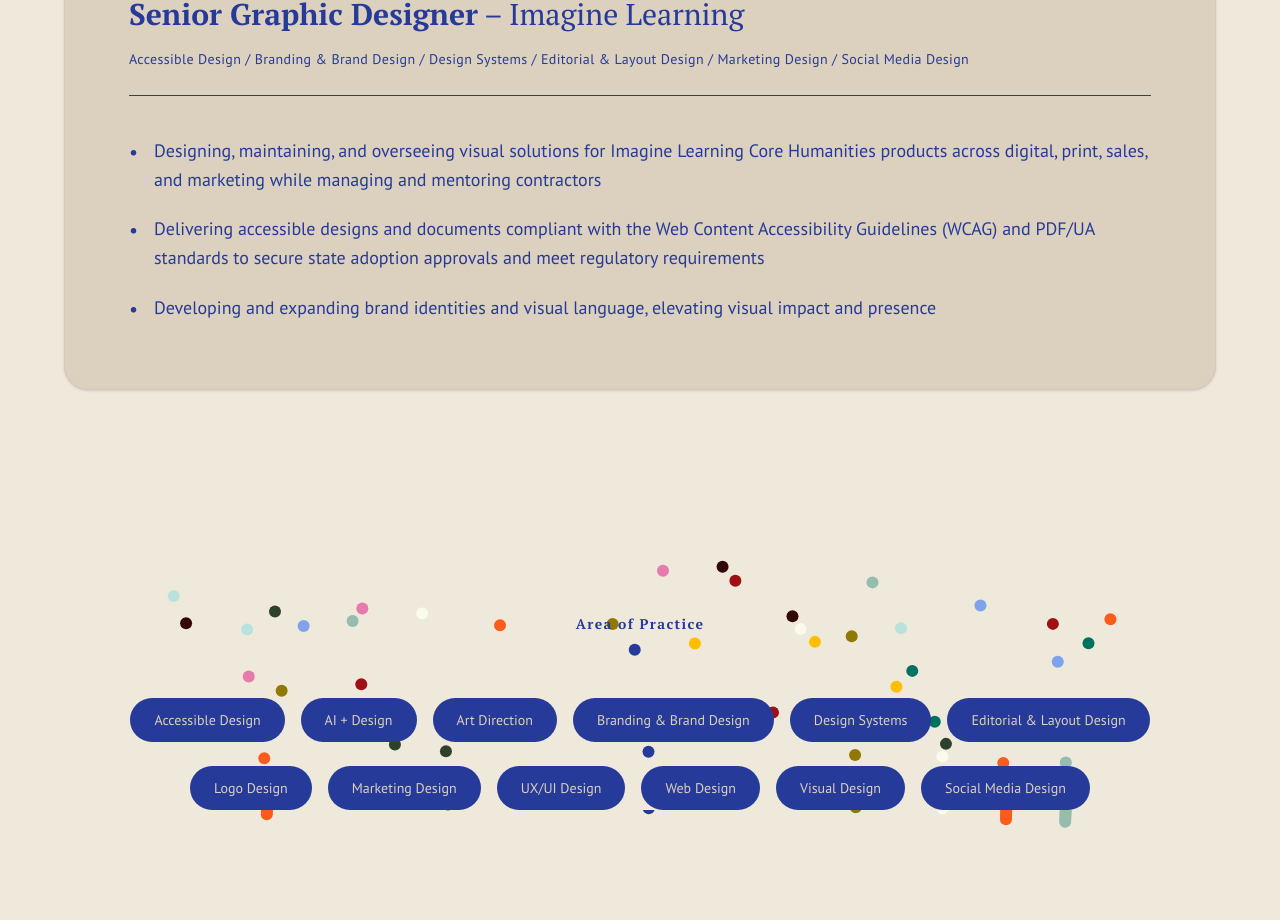
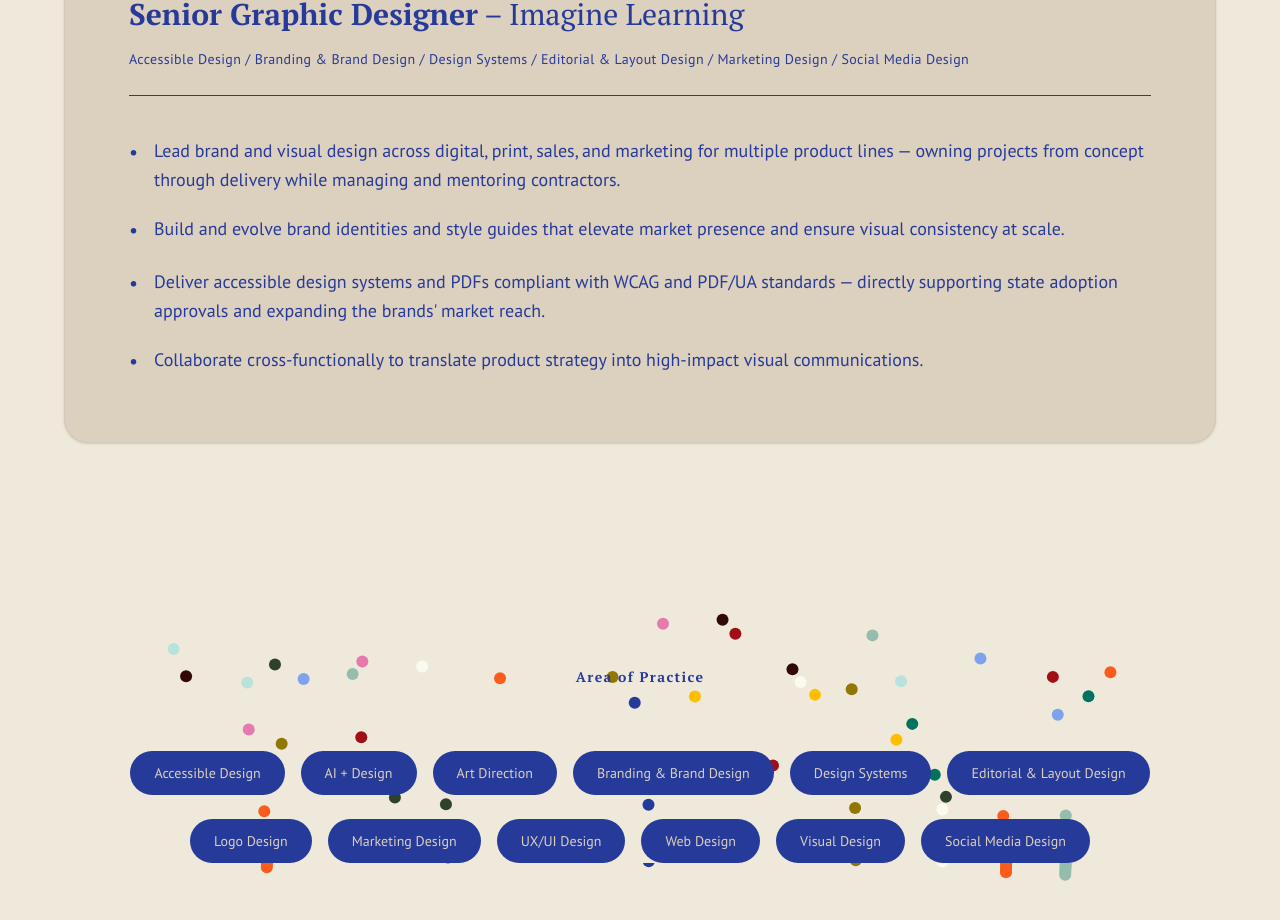
Before and after one commit to megumihdesign-bot/megumi-hiramoto-portfolio, a React (Vite) app: page /about in a window 1280 px wide. Shown: the part 1170-2090 px from the top of the page. Built offline with nearby package versions, Linux system fonts and the light colour scheme.

Commit message:
Update experience description copy in About page
Co-Authored-By: Claude Sonnet 4.6 <noreply@anthropic.com>

```diff
--- a/src/pages/About.tsx
+++ b/src/pages/About.tsx
@@ -17,9 +17,10 @@ const EXPERIENCE_DATA = [
     company: 'Imagine Learning',
     categories: 'Accessible Design / Branding & Brand Design / Design Systems / Editorial & Layout Design / Marketing Design / Social Media Design',
     description: [
-      'Designing, maintaining, and overseeing visual solutions for Imagine Learning Core Humanities products across digital, print, sales, and marketing while managing and mentoring contractors',
-      'Delivering accessible designs and documents compliant with the Web Content Accessibility Guidelines (WCAG) and PDF/UA standards to secure state adoption approvals and meet regulatory requirements',
-      'Developing and expanding brand identities and visual language, elevating visual impact and presence'
+      'Lead brand and visual design across digital, print, sales, and marketing for multiple product lines — owning projects from concept through delivery while managing and mentoring contractors.',
+      'Build and evolve brand identities and style guides that elevate market presence and ensure visual consistency at scale.',
+      'Deliver accessible design systems and PDFs compliant with WCAG and PDF/UA standards — directly supporting state adoption approvals and expanding the brands\' market reach.',
+      'Collaborate cross-functionally to translate product strategy into high-impact visual communications.'
     ],
     bgColor: '#DCD0BE',
     textColor: '#263A99'
@@ -32,9 +33,9 @@ const EXPERIENCE_DATA = [
     company: 'Various Clients',
     categories: 'Art Direction / Branding & Brand Design / Design Systems / Editorial & Layout Design / Logo Design / Marketing Design / Web Design / Visual Design / Social Media Design',
     description: [
-      'Offering project-based design services and strategies to the brands such as BeHome, Burn A Light Productions, and VelocityAI',
-      'Executing a range of designed assets including logos, business systems, catalogs, fliers, and social media',
-      'Art directing brand vision, visual strategies, and marketing materials to ensure consistency and impact'
+      'Art direct brand vision and visual strategy for clients.',
+      'Execute a range of design projects—such as logos, identity systems, marketing collateral, catalogs, and social media—for brands including BeHome, Burn A Light Productions, and VelocityAI.',
+      'Provide strategic creative direction alongside execution, serving as both designer and visual partner for growing brands.'
     ],
     bgColor: '#FFFFFF',
     textColor: '#263A99'
@@ -47,8 +48,8 @@ const EXPERIENCE_DATA = [
     company: 'Tappity',
     categories: 'Art Direction / Design Systems / Visual Design',
     description: [
-      'Designed graphic elements and assets to support product development',
-      'Updated and maintained newsletter layouts to enhance readability and brand consistency'
+      'Designed UI graphics and visual assets supporting product development for a children\'s education app.',
+      'Updated and maintained newsletter layouts to enhance readability and brand consistency.'
     ],
     bgColor: '#263A99',
     textColor: '#FFFFFF'
@@ -61,9 +62,8 @@ const EXPERIENCE_DATA = [
     company: "Harper's BAZAAR Japan, Hearst Fujingaho Co., Ltd.",
     categories: 'Project Management / Communication',
     description: [
-      'Managed projects, physical and digital assets for the magazine',
-      'Assisted emails, client communications, and schedules for the editorial team',
-      'Supported photo shoots and manuscript translations'
+      'Managed editorial projects, digital/physical assets, and schedules for a leading fashion publication.',
+      'Supported photo shoots, client communications, and manuscript translations.'
     ],
     bgColor: '#97B4DE',
     textColor: '#263A99'
```
